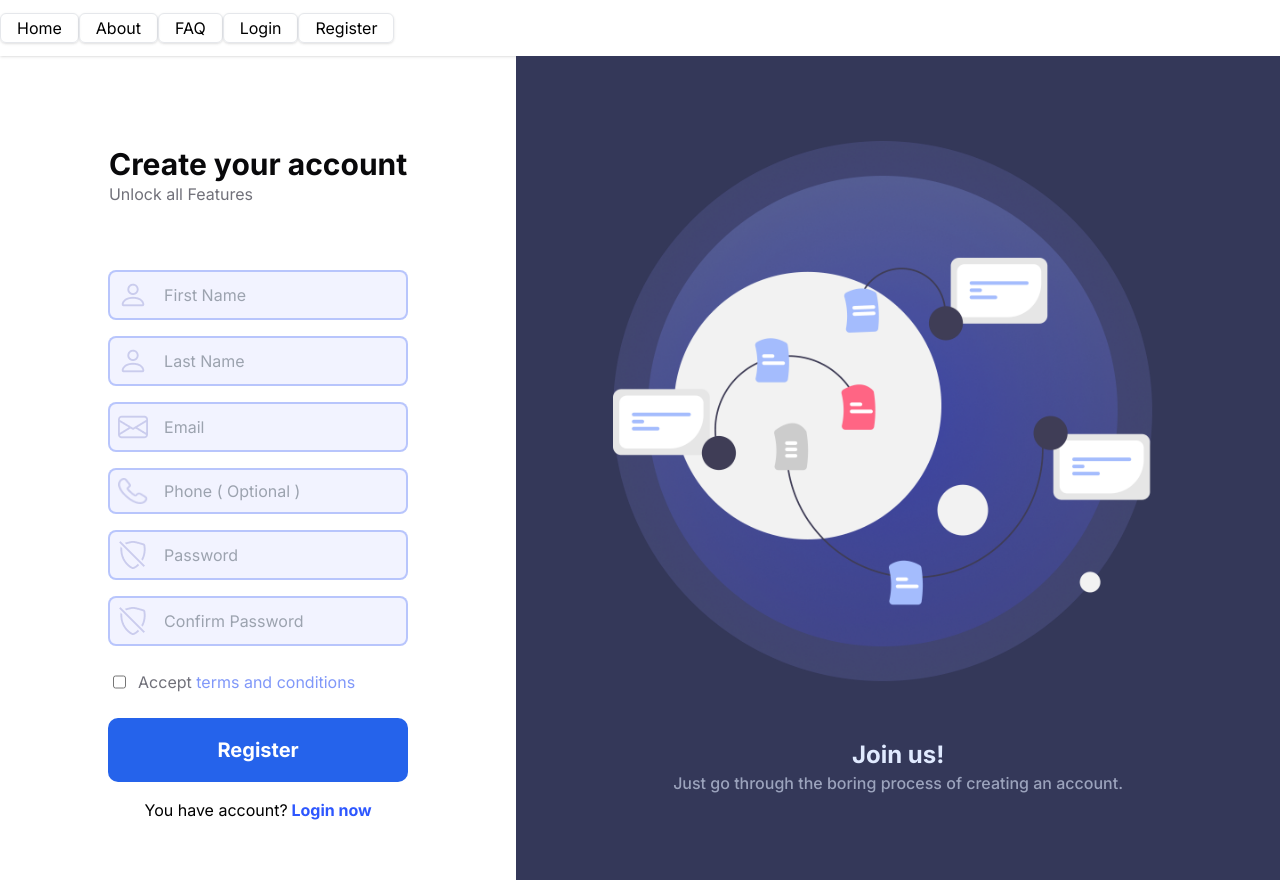
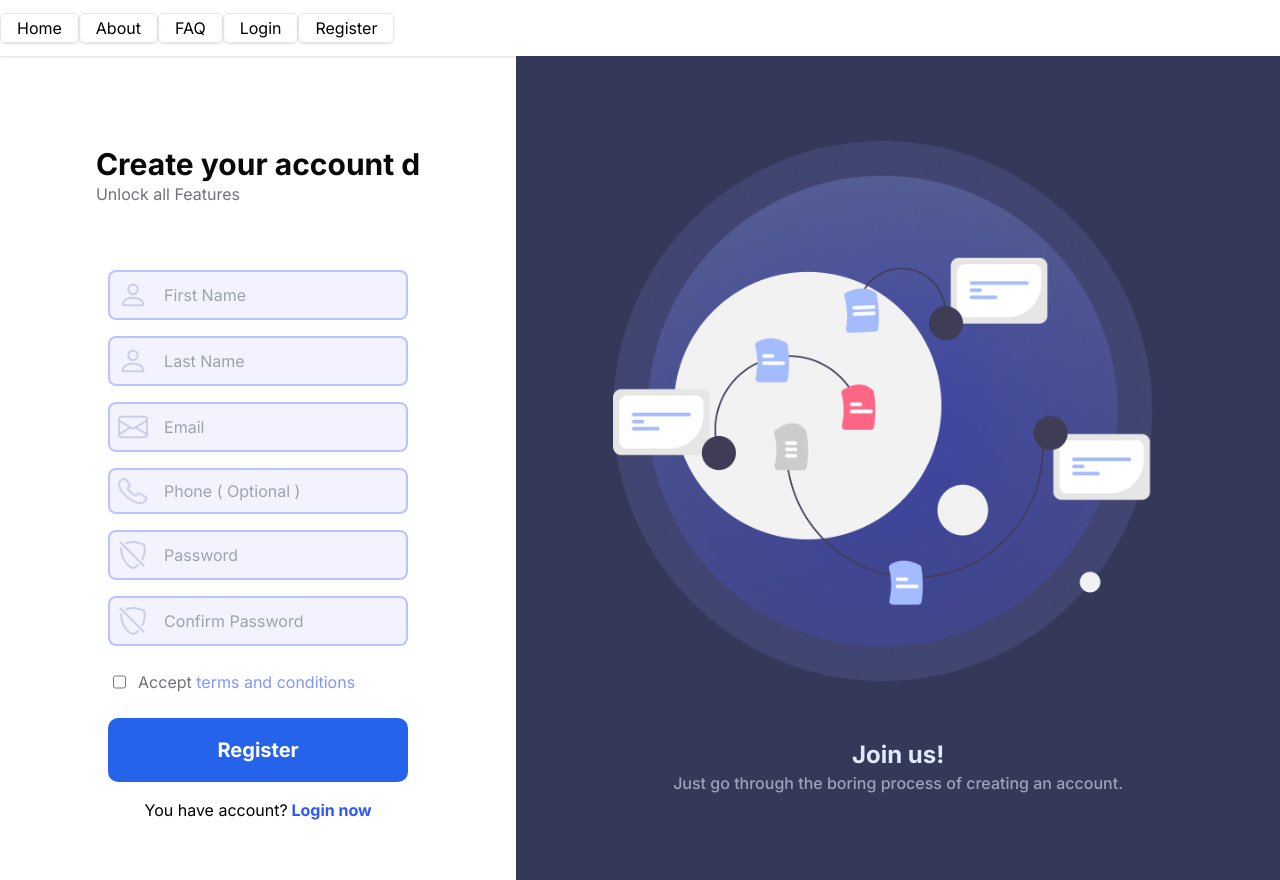
Before and after one commit to stanislavivanov995/real-estate-app-fe, a Next.js app: page /register in a window 1280 px wide. Built offline with nearby package versions, Linux system fonts and the light colour scheme.

Commit message:
nqkakvo suobshtenie

```diff
--- a/app/(auth)/register/Register.js
+++ b/app/(auth)/register/Register.js
@@ -18,7 +18,7 @@ export default function Register() {
           <div className="flex flex-col justify-center items-center w-6/12 gap-16 max-2xl:pr-[2em] max-md:w-full mt-8">
             <div className="flex flex-col">
               <h1 className="font-bold text-[#09090B] text-3xl">
-                Create your account
+                Create your account d
               </h1>
               <p className="text-[#71717A] font-normal">Unlock all Features</p>
             </div>
```
